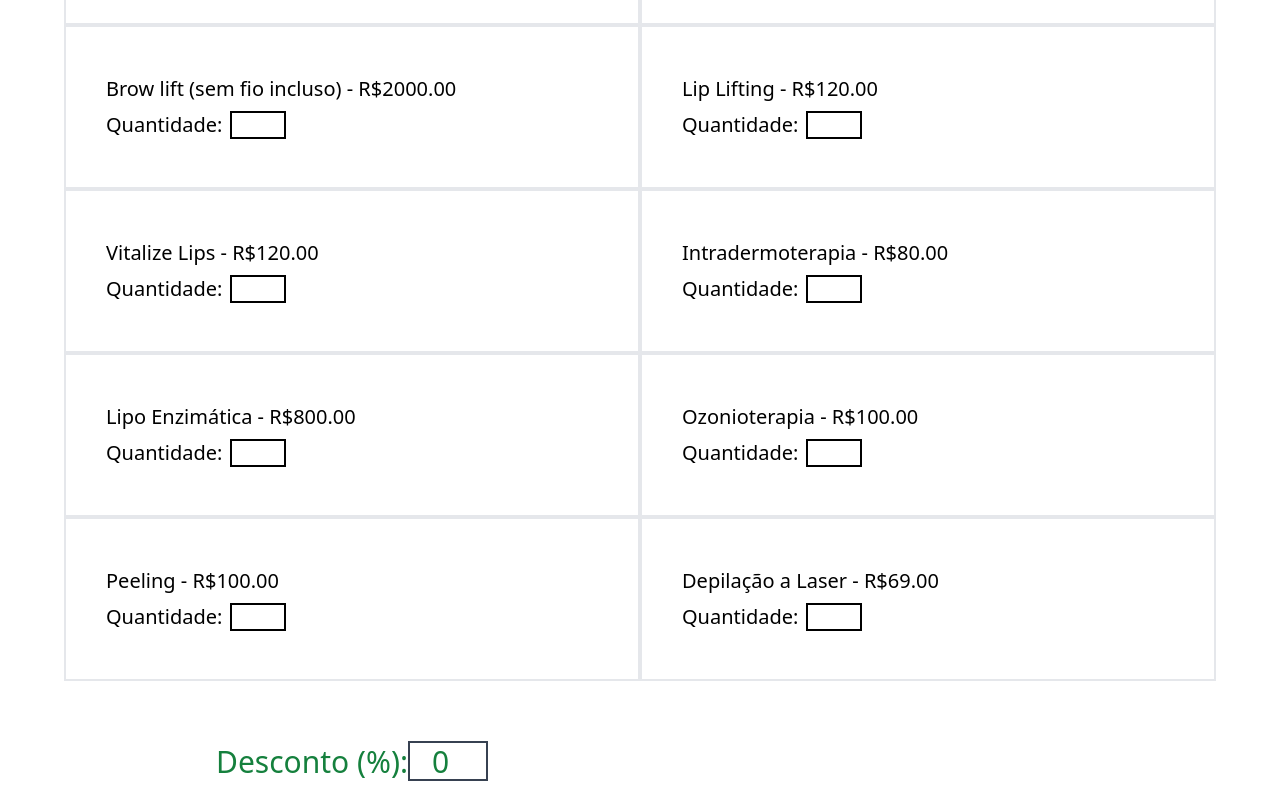
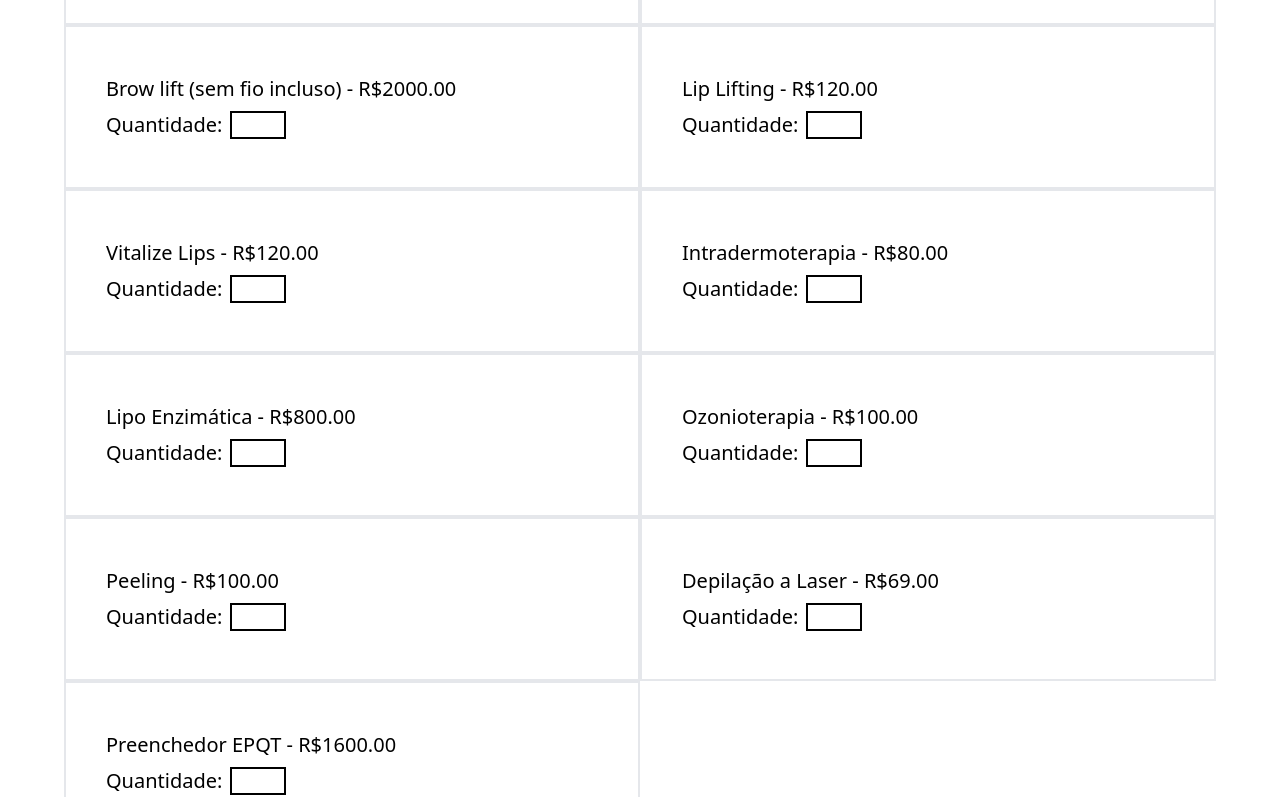
Before and after one commit to reginaguermandi/budget-page, a React (Vite) app: page / in a window 1280 px wide. Shown: the part 2000-2797 px from the top of the page. Built offline with nearby package versions, Linux system fonts and the light colour scheme.

Commit message:
add new product

```diff
--- a/src/products.js
+++ b/src/products.js
@@ -7,12 +7,12 @@ const products = [
     {
         name: 'Fio Liso Agulhado',
         id: 2,
-        price: 335,
+        price: 350,
     },
     {
         name: 'Fio de Tração Especulado',
         id: 3,
-        price: 600,
+        price: 300,
     },
     {
         name: 'Fios Múltiplos',
@@ -32,7 +32,7 @@ const products = [
     {
         name: 'Skinbooster',
         id: 7,
-        price: 700,
+        price: 450,
     },
     {
         name: 'Preenchedor Rennova Plus Lido',
@@ -82,7 +82,7 @@ const products = [
     {
         name: 'Bioestimulador BIOMETIL',
         id: 17,
-        price: 3900,
+        price: 600,
     },
     {
         name: 'Bichectomia',
@@ -140,6 +140,12 @@ const products = [
         id: 28,
         price: 69,
     },
+    {
+        name: 'Preenchedor EPQT',
+        id: 29,
+        price: 1600,
+    },
+
 ];
 
 export default products
```
